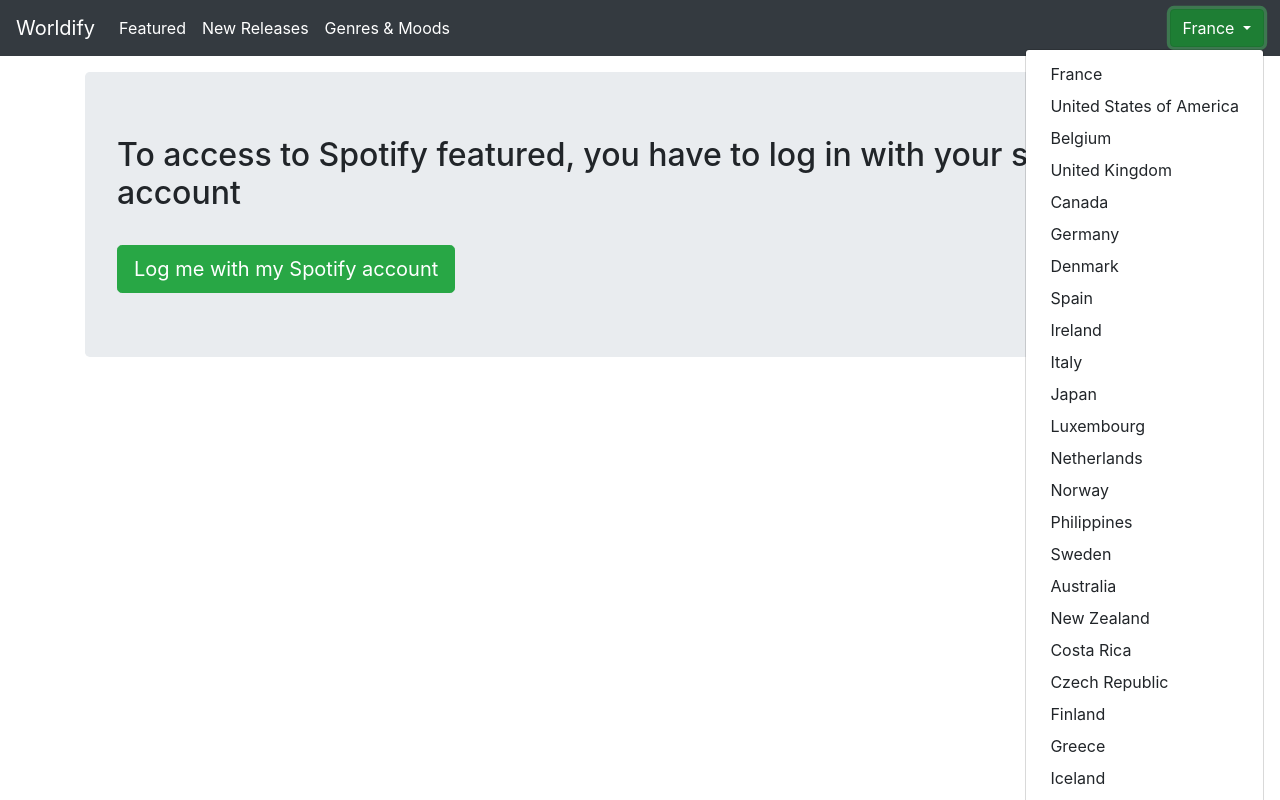
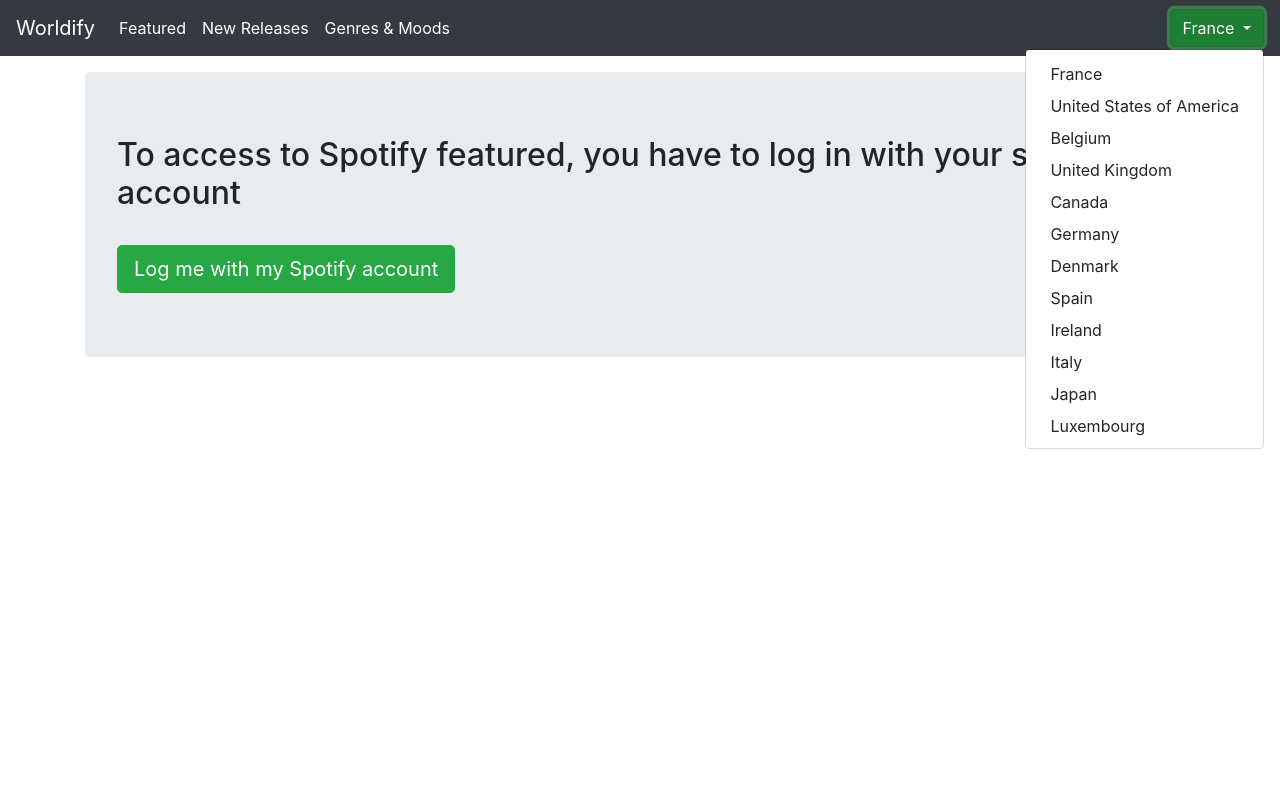
Before and after one commit to arnaud512/worldify, an Angular app: page /login in a window 1280 px wide. Both pictures are taken after a click on the button "France". Built offline with nearby package versions, Linux system fonts and the light colour scheme.

Commit message:
make scrollable menu (#15)

```diff
--- a/src/app/app.component.html
+++ b/src/app/app.component.html
@@ -22,7 +22,7 @@
       <button id="button-basic" dropdownToggle type="button" class="btn btn-success dropdown-toggle"
               aria-controls="dropdown-basic"> {{ selected.name }} <span class="caret"></span>
       </button>
-      <ul id="dropdown-basic" *dropdownMenu class="dropdown-menu dropdown-menu-right" role="menu" aria-labelledby="button-basic">
+      <ul id="dropdown-basic" *dropdownMenu class="dropdown-menu dropdown-menu-right scrollable-menu" role="menu" aria-labelledby="button-basic">
         <li role="menuitem" *ngFor="let country of countryList" (click)="select(country)"><a class="dropdown-item">{{country.name}}</a></li>
       </ul>
     </div>
@@ -30,7 +30,7 @@
       <button id="button-basic-mobile" dropdownToggle type="button" class="btn btn-success dropdown-toggle"
               aria-controls="dropdown-basic-mobile"> {{ selected.name }} <span class="caret"></span>
       </button>
-      <ul id="dropdown-basic-mobile" *dropdownMenu class="dropdown-menu" role="menu" aria-labelledby="button-basic-mobile">
+      <ul id="dropdown-basic-mobile" *dropdownMenu class="dropdown-menu scrollable-menu" role="menu" aria-labelledby="button-basic-mobile">
         <li role="menuitem" *ngFor="let country of countryList" (click)="select(country)"><a class="dropdown-item">{{country.name}}</a></li>
       </ul>
     </div>
--- a/src/styles.css
+++ b/src/styles.css
@@ -7,6 +7,12 @@
 
 .dropdown-menu { right: 0; left: auto; }
 
+.scrollable-menu {
+  height: auto;
+  max-height: 400px;
+  overflow-x: hidden;
+}
+
 .cursor:hover {
     cursor: pointer;
 }
```
